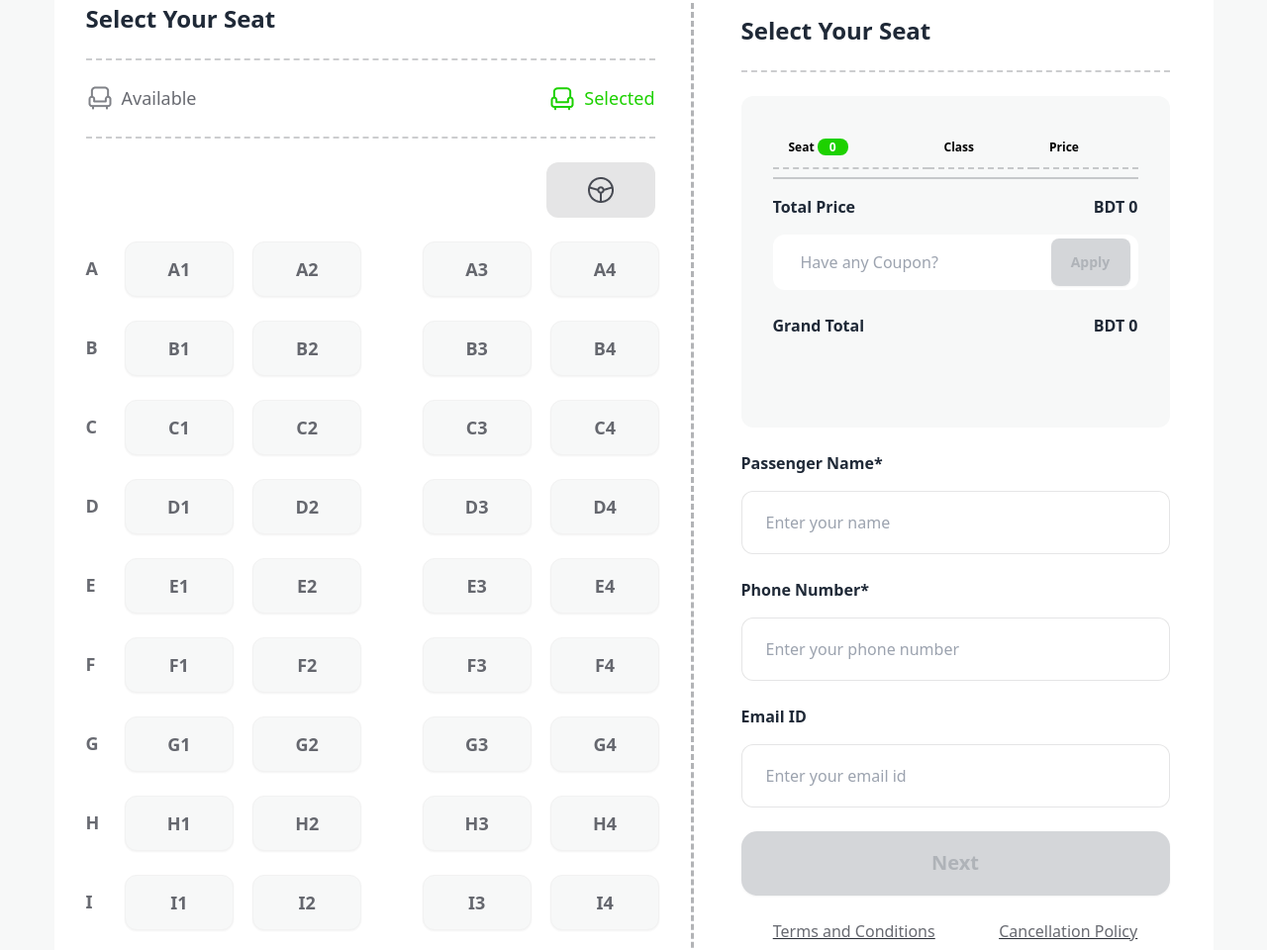
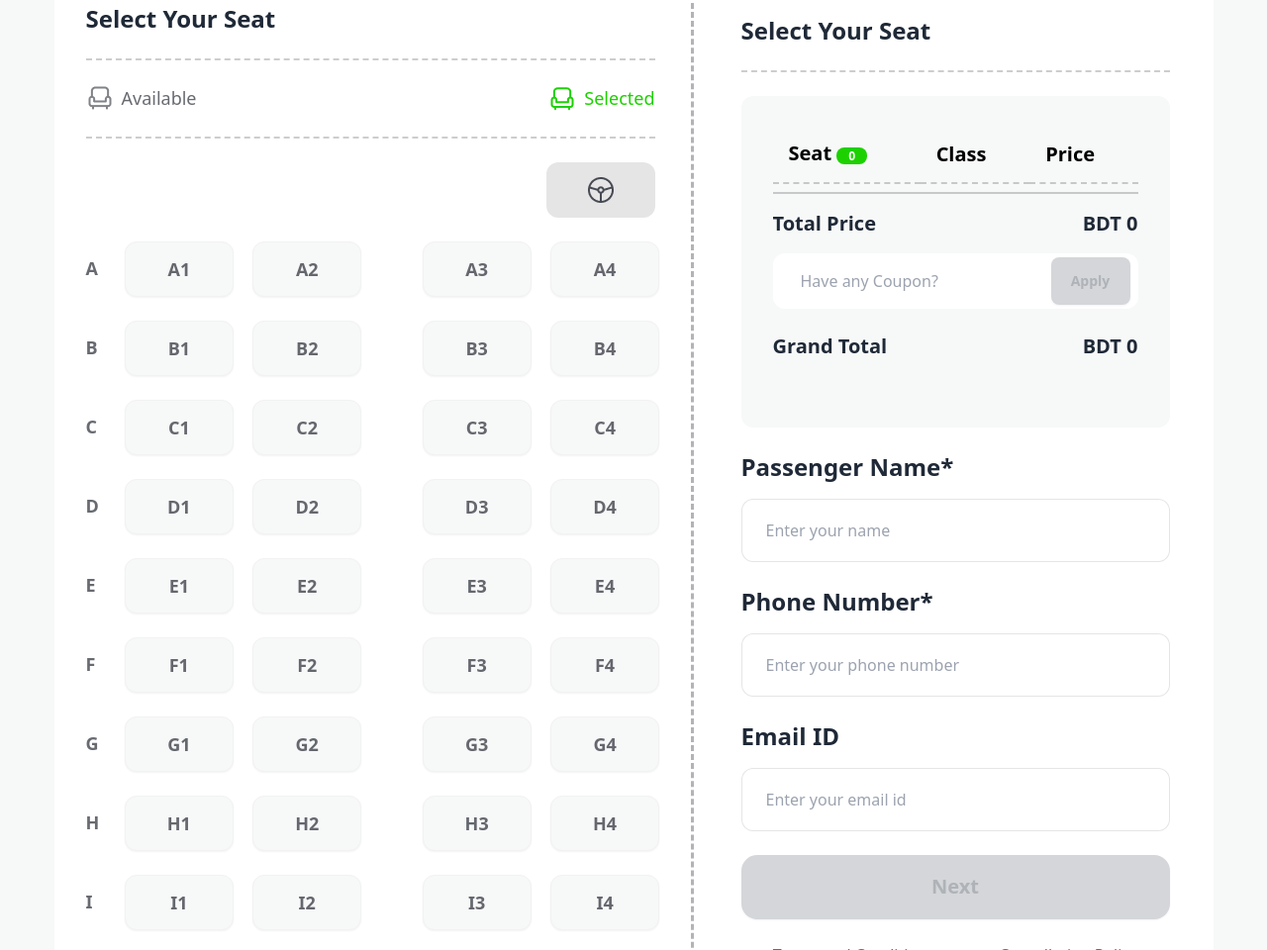
Before and after one commit to afrin823/hero-js-assignment05, a plain HTML site: page index.html in a window 1280 px wide. Shown: the part 2334-3294 px from the top of the page at 99% size. Drawn offline with nearby package versions, Linux system fonts and the light colour scheme.

Commit message:
font size change

```diff
--- a/index.html
+++ b/index.html
@@ -379,11 +379,11 @@ class="bg-[#F7F8F8] h-full py-[40px] px-3 lg:px-0 lg:py-[120px] rounded-[44px] l
                         <thead>
                             <tr
                                 class="font-medium text-black border-b-[2px] border-dashed border-[rgba(3,7,18,0.20)]">
-                                <th class="space-x-1">Seat <span id="sit-booked"
+                                <th class="space-x-1 text-xl">Seat <span id="sit-booked"
                                         class="px-3 text-[12px] font-bold text-white bg-[#1DD100] rounded-lg">0</span>
                                 </th>
-                                <th>Class</th>
-                                <th>Price</th>
+                                <th class="text-xl">Class</th>
+                                <th class="text-xl">Price</th>
                             </tr>
                         </thead>
 
@@ -398,8 +398,8 @@ class="bg-[#F7F8F8] h-full py-[40px] px-3 lg:px-0 lg:py-[120px] rounded-[44px] l
                     </table>
                     <hr class="border-[1px] mt-2 border-[rgba(3,7,18,0.20)]">
                     <div class="font-semibold flex justify-between mt-4">
-                        <p class="">Total Price</p>
-                        <p class="">BDT <span id="total-price">0</span></p>
+                        <p class="text-xl	">Total Price</p>
+                        <p class="text-xl	">BDT <span id="total-price">0</span></p>
                     </div>
                     <div id="coupon-div"
                         class="bg-white h-[56px] rounded-xl flex items-center p-2 mt-4 mb-6">
@@ -410,12 +410,12 @@ class="bg-[#F7F8F8] h-full py-[40px] px-3 lg:px-0 lg:py-[120px] rounded-[44px] l
                             onclick="applyCoupon()" disabled>Apply</button>
                     </div>
                     <div id="discount-div" class="hidden font-semibold flex justify-between mt-4">
-                        <p class="">Discount TK</p>
-                        <p class="">BDT <span id="discount">0</span></p>
+                        <p class="text-xl">Discount TK</p>
+                        <p class="text-xl">BDT <span id="discount">0</span></p>
                     </div>
                     <div class="font-semibold flex justify-between mt-4">
-                        <p class="">Grand Total</p>
-                        <p class="">BDT <span id="grand-price">0</span></p>
+                        <p class="text-xl">Grand Total</p>
+                        <p class="text-xl">BDT <span id="grand-price">0</span></p>
                     </div>
 
                 </div>
@@ -426,21 +426,21 @@ class="bg-[#F7F8F8] h-full py-[40px] px-3 lg:px-0 lg:py-[120px] rounded-[44px] l
             <div id="submit-section" class="grid grid-cols-1 mt-6 gap-6">
 
                 <div class="">
-                    <p class="font-semibold">Passenger Name*</p>
+                    <p class="font-semibold text-2xl">Passenger Name*</p>
                     <input id="passenger-name"
                         class="w-full min-h-[64px] pl-6 rounded-xl  border-[1px] border-[rgba(3,7,18,0.10)] mt-4"
                         type="text" placeholder="Enter your name">
                 </div>
 
                 <div class="">
-                    <p class="font-semibold">Phone Number*</p>
+                    <p class="font-semibold text-2xl">Phone Number*</p>
                     <input id="phone-number"
                         class="w-full min-h-[64px] pl-6 rounded-xl border-[1px] border-[rgba(3,7,18,0.10)] mt-4"
                         type="text" placeholder="Enter your phone number">
                 </div>
 
                 <div class="">
-                    <p class="font-semibold">Email ID</p>
+                    <p class="font-semibold text-2xl">Email ID</p>
                     <input
                         class="w-full min-h-[64px] pl-6 rounded-xl  border-[1px] border-[rgba(3,7,18,0.10)] mt-4"
                         type="email" placeholder="Enter your email id">
```
